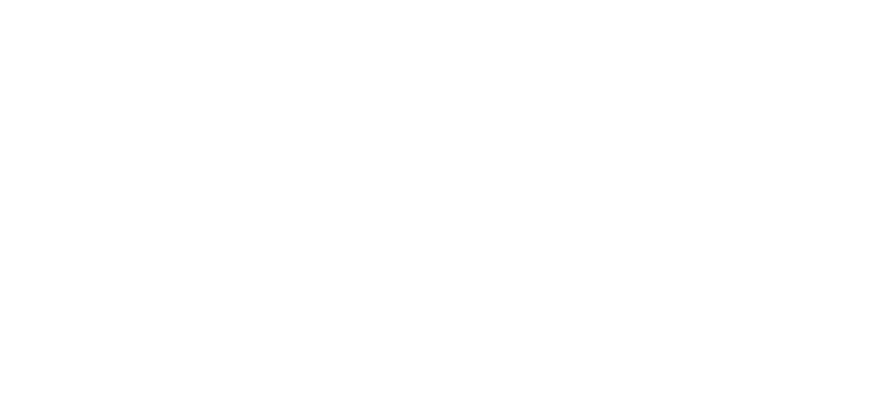
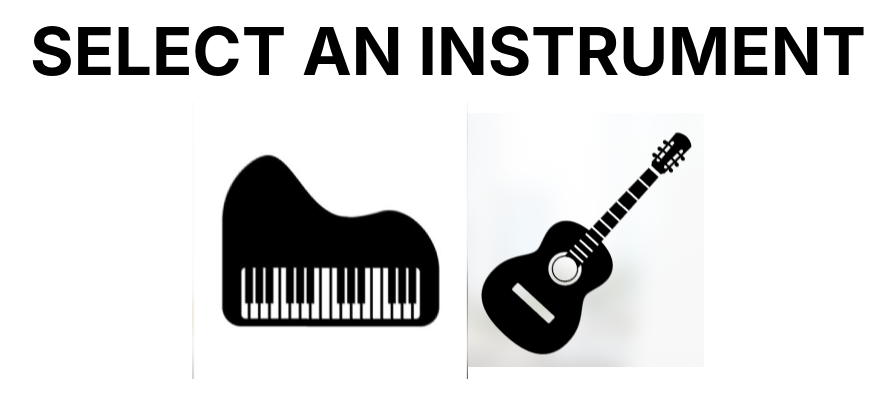
Before and after one commit to mikeibrahim/invinstrument, a React (Create React App) app: page /SelectInstrument in a window 1280 px wide. Shown: the top 418 px of the page, without its empty margins (192-1087 px from the left). Built offline with nearby package versions, Linux system fonts and the light colour scheme.

Commit message:
started instrument select screen

```diff
--- a/src/index.css
+++ b/src/index.css
@@ -1,13 +1,28 @@
 body {
   margin: 0;
-  font-family: -apple-system, BlinkMacSystemFont, 'Segoe UI', 'Roboto', 'Oxygen',
-    'Ubuntu', 'Cantarell', 'Fira Sans', 'Droid Sans', 'Helvetica Neue',
+  font-family: -apple-system, BlinkMacSystemFont, "Segoe UI", "Roboto", "Oxygen",
+    "Ubuntu", "Cantarell", "Fira Sans", "Droid Sans", "Helvetica Neue",
     sans-serif;
   -webkit-font-smoothing: antialiased;
   -moz-osx-font-smoothing: grayscale;
 }
 
 code {
-  font-family: source-code-pro, Menlo, Monaco, Consolas, 'Courier New',
+  font-family: source-code-pro, Menlo, Monaco, Consolas, "Courier New",
     monospace;
 }
+
+#title {
+  display: block;
+  width: 100vw;
+  text-align: center;
+  padding: 10px 0;
+  font-weight: bolder;
+  font-size: 50pt;
+}
+
+#instruments {
+  display: flex;
+  align-items: center;
+  justify-content: center;
+}
--- a/src/pages/SelectInstrument/SelectInstrument.jsx
+++ b/src/pages/SelectInstrument/SelectInstrument.jsx
@@ -1,3 +1,16 @@
 import React, { useRef, useState } from "react";
+import piano from './piano.png';
+import guitar from './guitar.png';
 
-export default function SelectInstrument() {}
+export default function SelectInstrument() {
+    const [instrument, setInstrument] = useState("menu")
+    return <>
+        <title id="title">{instrument === "menu" ? "SELECT AN INSTRUMENT" : "PLAY"}</title>
+        {instrument === "menu"
+            ? <div id="instruments">
+                <img src={piano} alt="piano" onClick={() => setInstrument("piano")} />
+                <img src={guitar} alt="guitar" onClick={() => setInstrument("guitar")} />
+            </div>
+            : null}
+    </>
+}
```
Also changed, not shown: src/pages/SelectInstrument/guitar.png (added), src/pages/SelectInstrument/piano.png (added).
